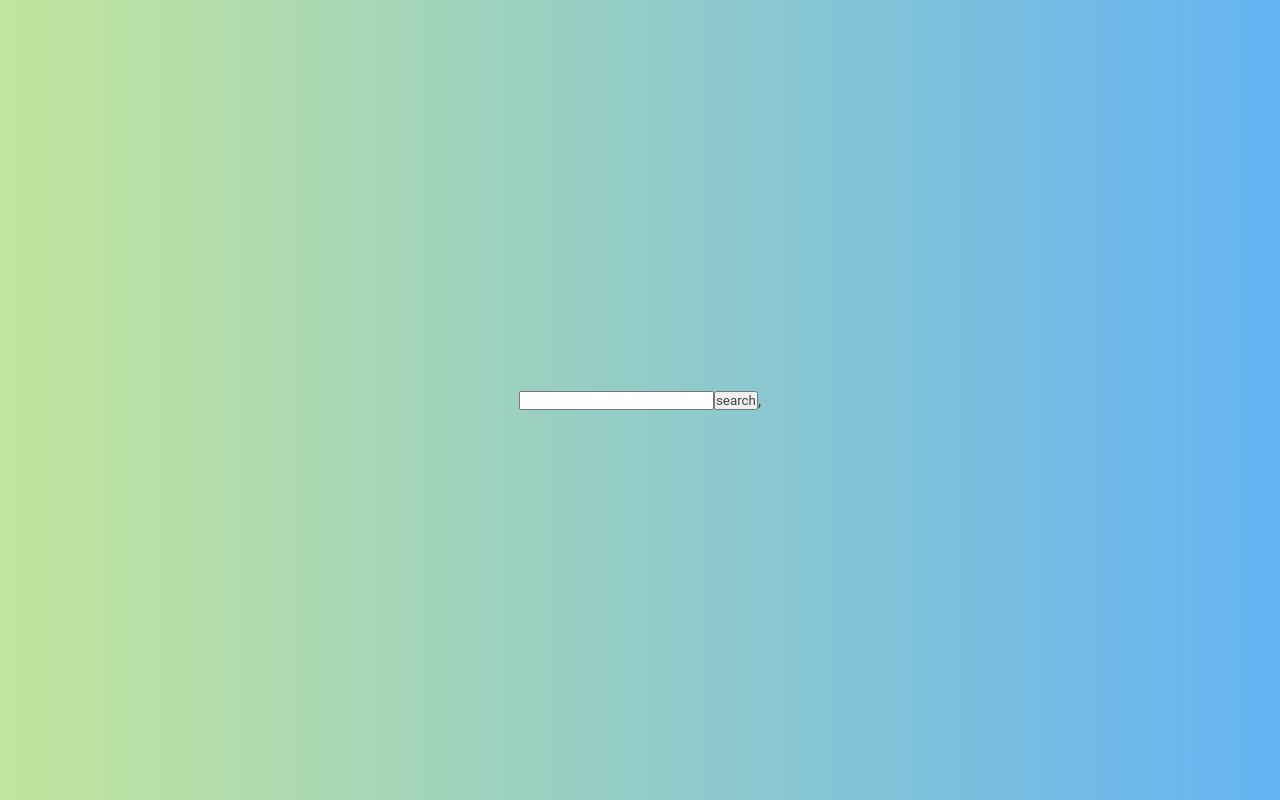
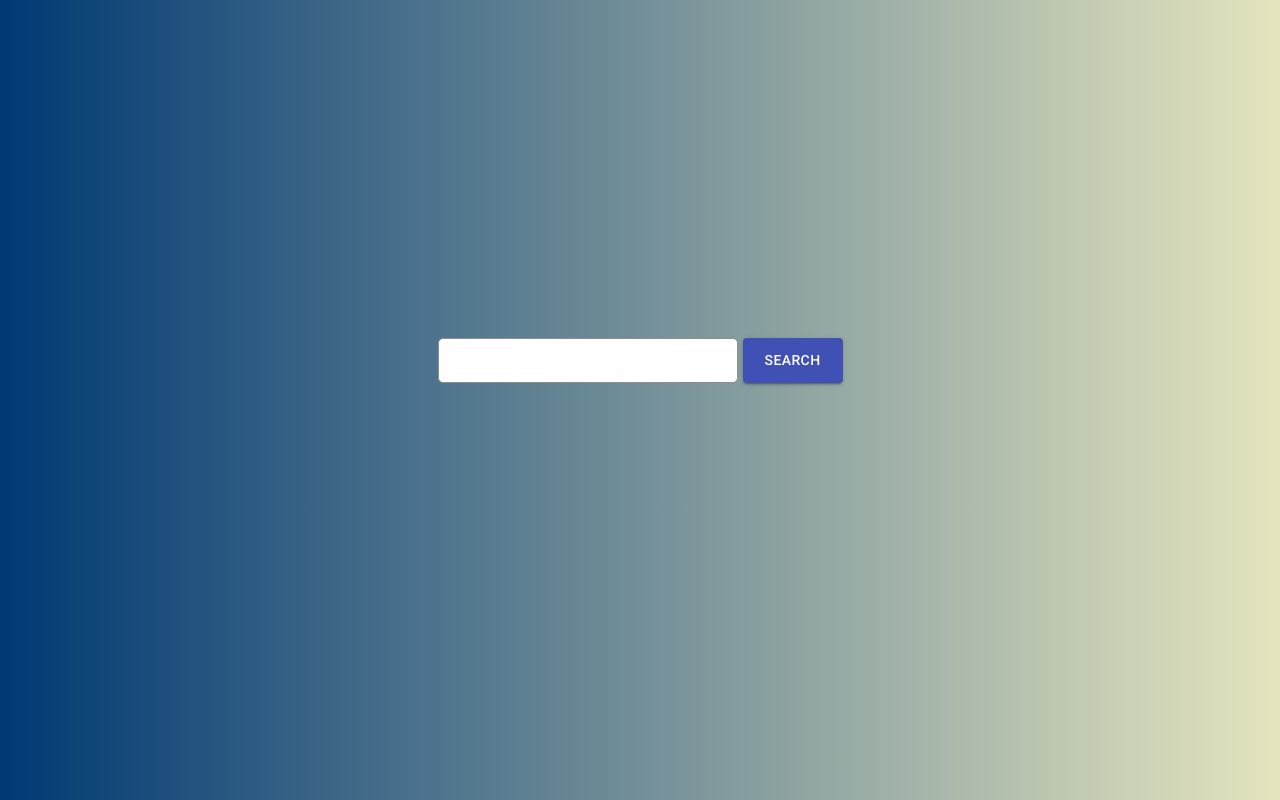
Before and after one commit to vanessamfc/simple-weather, a React (Create React App) app: page / in a window 1280 px wide. Built offline with nearby package versions, Linux system fonts and the light colour scheme.

Commit message:
add home page styles

```diff
--- a/package.json
+++ b/package.json
@@ -3,6 +3,7 @@
   "version": "0.1.0",
   "private": true,
   "dependencies": {
+    "@material-ui/core": "^4.11.0",
     "@testing-library/jest-dom": "^4.2.4",
     "@testing-library/react": "^9.3.2",
     "@testing-library/user-event": "^7.1.2",
--- a/public/index.html
+++ b/public/index.html
@@ -2,6 +2,10 @@
 <html lang="en">
   <head>
     <meta charset="utf-8" />
+    <link
+      href="https://fonts.googleapis.com/css2?family=Roboto:wght@400;500;700&display=swap"
+      rel="stylesheet"
+    />
     <link rel="icon" href="%PUBLIC_URL%/favicon.ico" />
     <meta name="viewport" content="width=device-width, initial-scale=1" />
     <meta name="theme-color" content="#000000" />
--- a/src/pages/Home/index.tsx
+++ b/src/pages/Home/index.tsx
@@ -1,7 +1,7 @@
 import React, { useState } from "react";
 import axios from "axios";
 
-import { Container } from "./styles";
+import { Container, StyledButton } from "./styles";
 
 const Home: React.FC = () => {
   const [search, setSearch] = useState("");
@@ -23,13 +23,14 @@ const Home: React.FC = () => {
       },
     } = await axios.get(`http://api.openweathermap.org/data/2.5/weather?q=${search}&units=metric&appid=9294b45a8bfba854cc201f95aef3c1af
     `);
-
+    const newDescription =
+      description.charAt(0).toUpperCase() + description.slice(1);
     setCity(name);
     setCountry(country);
     setTemp(temp);
     setTempMax(temp_max);
     setTempMin(temp_min);
-    setWheatherDescription(description);
+    setWheatherDescription(newDescription);
   }
 
   return (
@@ -42,21 +43,30 @@ const Home: React.FC = () => {
             setSearch(e.target.value);
           }}
         />
-        <button type="submit" onClick={handleSubmit}>
+        <StyledButton
+          variant="contained"
+          color="primary"
+          type="submit"
+          onClick={handleSubmit}
+        >
           search
-        </button>
+        </StyledButton>
       </div>
       <div>
         <h2>{wheatherDescription}</h2>
         {temp ? <p>{temp}°</p> : <p></p>}
+        <div>
           {tempMin && tempMax && (
             <span>
               {tempMin}° / {tempMax}°
             </span>
           )}
+          {city && country && (
             <span>
-          {city},{country}
+              {city}, {country}
             </span>
+          )}
+        </div>
       </div>
     </Container>
   );
--- a/src/pages/Home/styles.ts
+++ b/src/pages/Home/styles.ts
@@ -1,10 +1,59 @@
 import styled from "styled-components";
+import { Button } from "@material-ui/core";
 
 export const Container = styled.div`
   height: 100vh;
   width: 100vw;
   display: flex;
+  flex-direction: column;
   justify-content: center;
   align-items: center;
-  background: linear-gradient(to right, #c2e59c, #64b3f4);
+  background: linear-gradient(to right, #003973, #e5e5be);
+  > div:first-child {
+    display: flex;
+    > input {
+      border-radius: 5px;
+      width: 300px;
+      height: 45px;
+      border: 1px solid #8e8e8e;
+      padding: 10px;
+      font-size: 16px;
+      margin-top: 10px;
+      margin-right: 5px;
+    }
+    > input:hover {
+      border-color: #1b1b1b;
+    }
+    > input:focus {
+      border-color: #1b1b1b;
+    }
+  }
+  > div:last-child {
+    display: flex;
+    flex-direction: column;
+
+    border-radius: 20px;
+    width: 250px;
+    height: 90px;
+    padding: 10px;
+    > h2 {
+      font-size: 30px;
+      margin-bottom: 5px;
+    }
+    > p {
+      font-size: 35px;
+      margin-bottom: 10px;
+    }
+    > div {
+      > span {
+        font-size: 20px;
+        margin-right: 5px;
+      }
+    }
+  }
 `;
+
+export const StyledButton = styled(Button)`
+  width: 100px !important;
+  margin-top: 10px !important;
+`;
```
Also changed, not shown: 1 other file (tests, documents, lock files or other folders). Lines whose indentation alone changed are shown as unchanged.
